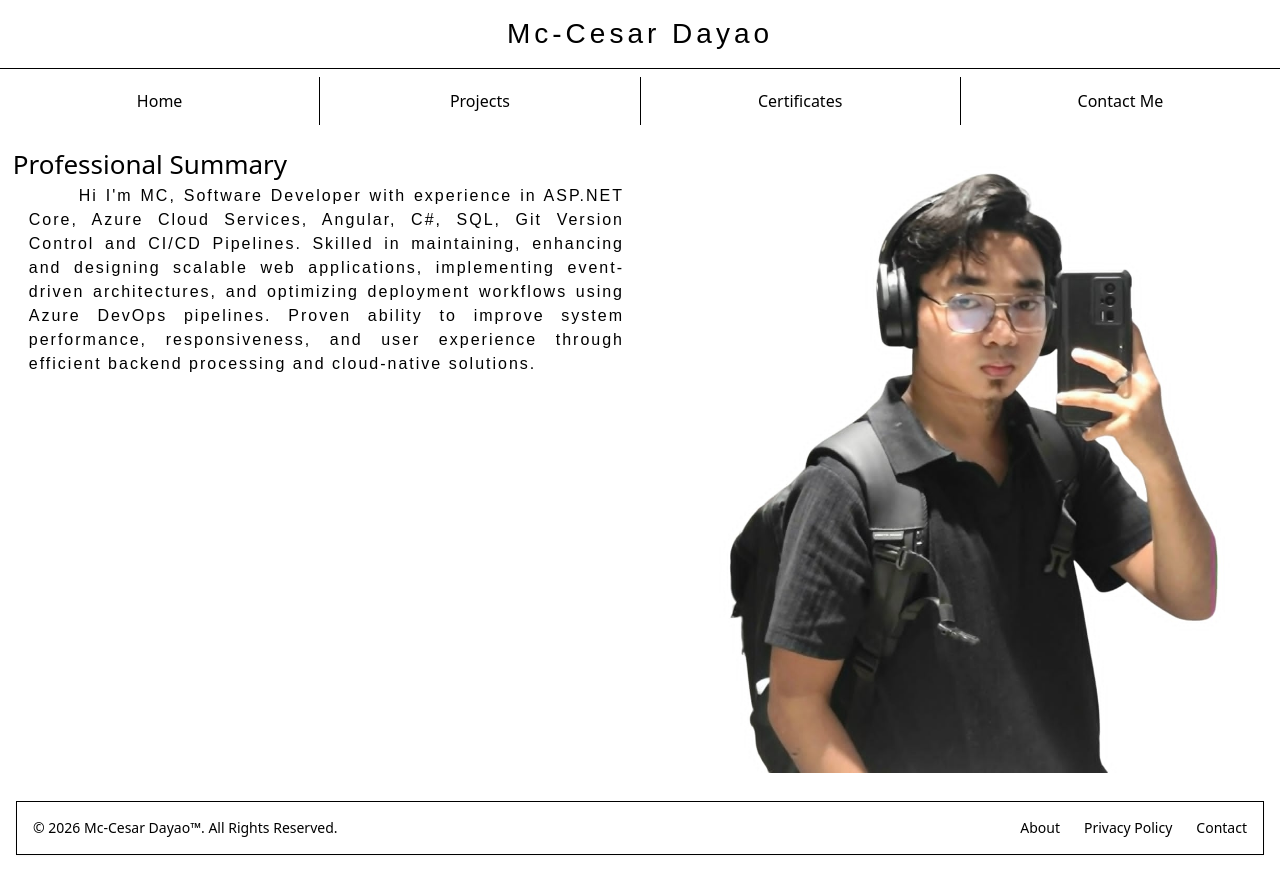
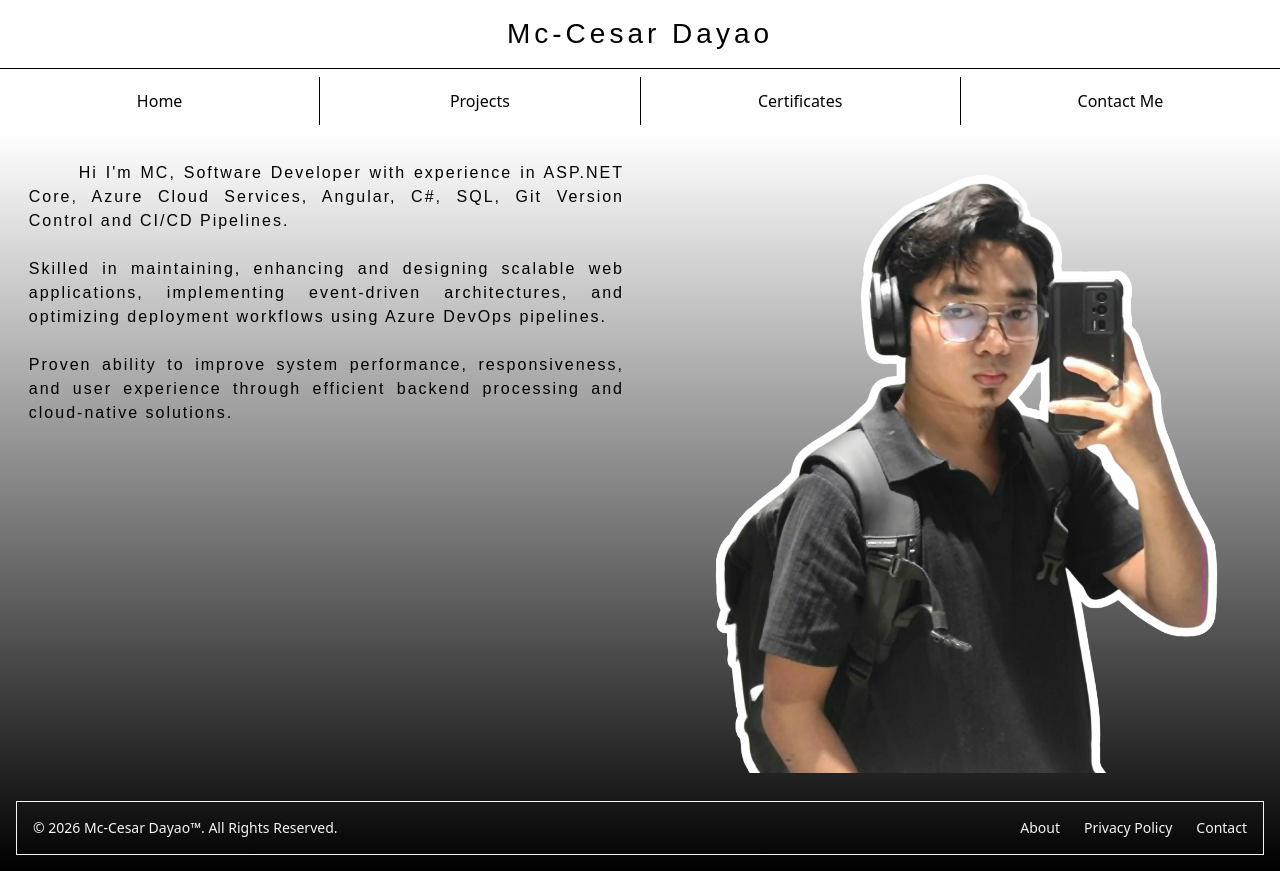
Before and after one commit to MC-dev-web/Portfolio, an Angular app: page / in a window 1280 px wide. Built offline with nearby package versions, Linux system fonts and the light colour scheme.

Commit message:
UI Changes

```diff
--- a/src/app/app.css
+++ b/src/app/app.css
@@ -7,4 +7,5 @@
 .homepage{
     flex: 1;
     display: block;
+    background-image:linear-gradient(0deg,black, transparent);
 }
--- a/src/app/app.html
+++ b/src/app/app.html
@@ -2,6 +2,6 @@
     <app-navbar></app-navbar>
     <div class="homepage">
         <app-homepage></app-homepage>
+        <app-footer></app-footer>
     </div>
-    <app-footer></app-footer>
 </div>
--- a/src/app/app.ts
+++ b/src/app/app.ts
@@ -1,4 +1,4 @@
-import { Component, signal } from '@angular/core';
+import { Component, Inject, signal } from '@angular/core';
 import { RouterOutlet } from '@angular/router';
 import { Navbar } from "./navbar/navbar";
 import { MatDividerModule } from '@angular/material/divider';
--- a/src/app/footer/footer.css
+++ b/src/app/footer/footer.css
@@ -0,0 +1,3 @@
+footer{
+    color: whitesmoke;
+}
--- a/src/app/homepage/homepage.html
+++ b/src/app/homepage/homepage.html
@@ -1,16 +1,16 @@
 <main>
   <div class="intro">
     <mat-card class="prof_summary">
-      <mat-card-title class="card-title">
-        Professional Summary
-      </mat-card-title>
-
       <mat-card-content>
         <p>
           <!-- possible extraction from link like linkedIn profile ? hmm web scraping -->
           Hi I'm MC, Software Developer with experience in ASP.NET Core, Azure Cloud Services, Angular, C#, SQL, Git Version Control and CI/CD
-          Pipelines. Skilled in maintaining, enhancing and designing scalable web applications, implementing event-driven
-          architectures, and optimizing deployment workflows using Azure DevOps pipelines. Proven ability to improve system
+          Pipelines.
+          <span> <br><br> </span>
+          Skilled in maintaining, enhancing and designing scalable web applications, implementing event-driven
+          architectures, and optimizing deployment workflows using Azure DevOps pipelines.
+          <span> <br><br> </span>
+          Proven ability to improve system
           performance, responsiveness, and user experience through efficient backend processing and cloud-native solutions.
         </p>
       </mat-card-content>
--- a/src/app/homepage/homepage.ts
+++ b/src/app/homepage/homepage.ts
@@ -10,12 +10,11 @@ import { NgClass } from "@angular/common";
     MatCard,
     MatCardTitle,
     MatCardContent,
-    MatCardImage,
-    NgClass
+    MatCardImage
 ],
   templateUrl: './homepage.html',
   styleUrl: './homepage.css',
 })
 export class Homepage {
-  imgSrc = "assets/images/picture2.jpg";
+  imgSrc = "assets/images/picture5.png";
 }
--- a/src/app/navbar/navbar.css
+++ b/src/app/navbar/navbar.css
@@ -4,6 +4,7 @@ nav{
 h1{
     font-family: Arial, Helvetica, sans-serif;
     font-size: 28px;
+    font-style: bold;
     text-align: center;
     padding: 1%;
     letter-spacing: 4px;
```
Also changed, not shown: src/assets/images/picture2.jpg (deleted), src/assets/images/picture5.png (added).
